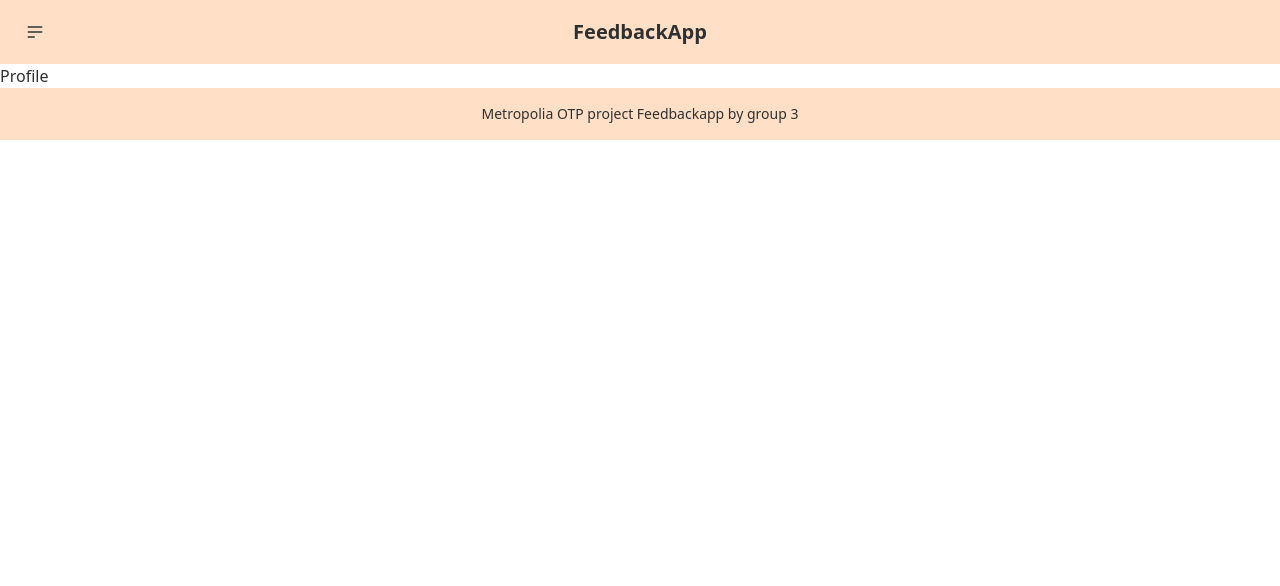
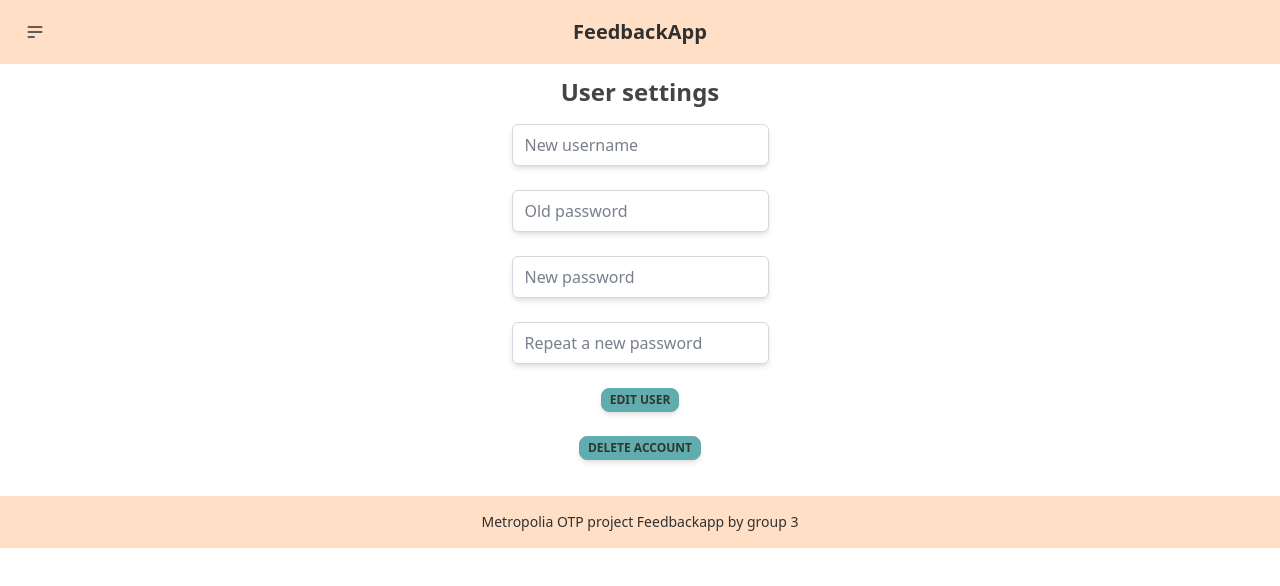
Before and after one commit to snamnna/Feedback-app, a React (Vite) app in the folder Client/: page /user/1 in a window 1280 px wide. Shown: the top 586 px of the page. Built offline with nearby package versions, Linux system fonts and the light colour scheme.

Commit message:
tyylipohjaa käyttäjäasetuksille

```diff
--- a/Client/src/Pages/UserDetails/UserDetails.jsx
+++ b/Client/src/Pages/UserDetails/UserDetails.jsx
@@ -1,9 +1,41 @@
 import React from "react";
+import { FiEdit, FiPlus, FiX } from "react-icons/fi";
+import { useParams } from "react-router";
 
 const UserDetails = () => {
+  const { userId } = useParams();
+
   return (
-    <div className="user-details">
-      <h1>Profile</h1>
+    <div className="flex flex-col">
+      <div className="px-10 py-3 flex flex-col items-center bg-base-100 opacity-90">
+        <h1 className="text-2xl font-semibold mb-4">User settings</h1>
+        <input
+          className="border border-gray-300 shadow-md rounded-md mb-6"
+          type="text"
+          placeholder="New username"
+        />
+        <input
+          className="border border-gray-300 shadow-md rounded-md mb-6"
+          type="text"
+          placeholder="Old password"
+        />
+        <input
+          className="border border-gray-300 shadow-md rounded-md mb-6"
+          type="text"
+          placeholder="New password"
+        />
+        <input
+          className="border border-gray-300 shadow-md rounded-md mb-6"
+          type="text"
+          placeholder="Repeat a new password"
+        />
+        <button className="btn btn-xs btn-primary shadow-md mb-6">
+          <span>Edit User</span>
+        </button>
+        <button className="btn btn-xs btn-primary shadow-md mb-6">
+          <span>Delete account</span>
+        </button>
+      </div>
     </div>
   );
 };
```
